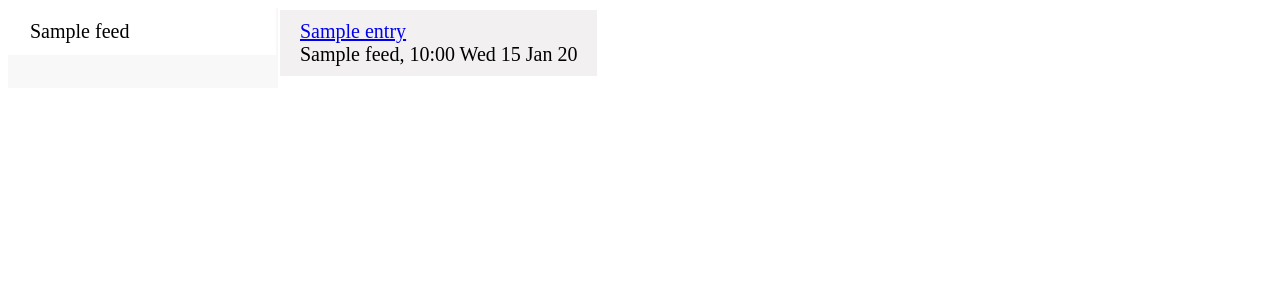
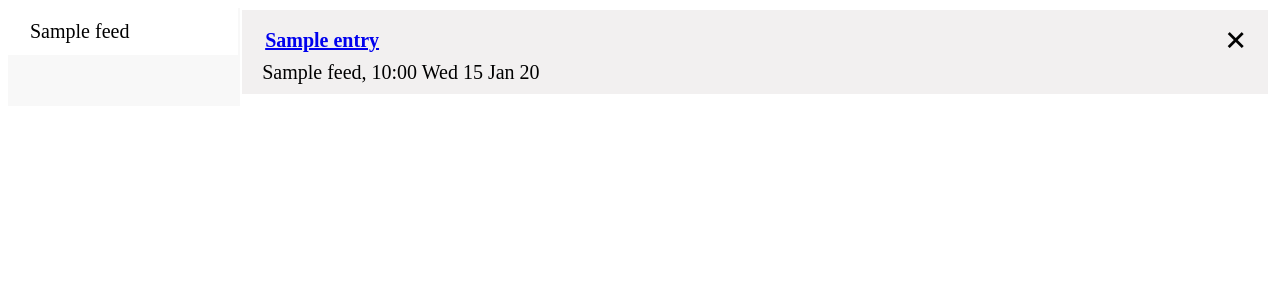
Before and after one commit to ostnam/mpfs, a Flask app: template templates/feeds.html in a window 1280 px wide. Shown: the top 300 px of the page. Run offline with Flask 2, Linux system fonts and the light colour scheme; the template is opened without the code that fills it: most values are stand-ins (such as "Sample title", 1, 10 or a date in 2020).

Commit message:
improved feeds.html

```diff
--- a/templates/feeds.html
+++ b/templates/feeds.html
@@ -25,16 +25,25 @@
 
     div#entries {
         background-color: #FFFFFF;
+        flex-direction: column;
+        width: 1200px;
     }
 
     div.entry {
         border: 2px solid #fff;
+        max-width: 1000px;
         padding: 10px 20px 10px 20px;
         margin-bottom: 10px;
         margin-right: 2px;
         overflow: hidden;
         outline: none;
         background-color: #F2F0F0;
+}
+
+    .del_cross{
+        min-width: 50px;
+        font-size: 30px;
+        text-align: right;
 }
 
     div.feed {
@@ -62,9 +71,18 @@
             <div id="entries">
                 {% for entry in entries %}
                 <div class="entry">
-                    <div class="entry_top">
-                        <a href="{{ entry.link }}"> {{ entry.title }} </a>
-                    </div>
+                    <table border="0" width="100%" class="top_table">
+                        <tbody>
+                            <tr>
+                                <td class="entry_top">
+                                    <a href="{{ entry.link }}"> <b> {{ entry.title }} </b> </a>
+                                </td>
+                                <td class="del_cross">
+                                    🞫
+                                </td>
+                            </tr>
+                        </tbody>
+                    </table>
                     <div class="entry_bottom">
                         {{ feeds_dict[entry.feed].name }}, {{ entry.published.strftime("%H:%M %a %d %b %y") if entry.published else "Undated" }}
                     </div>
```
Lines whose indentation alone changed are shown as unchanged.
